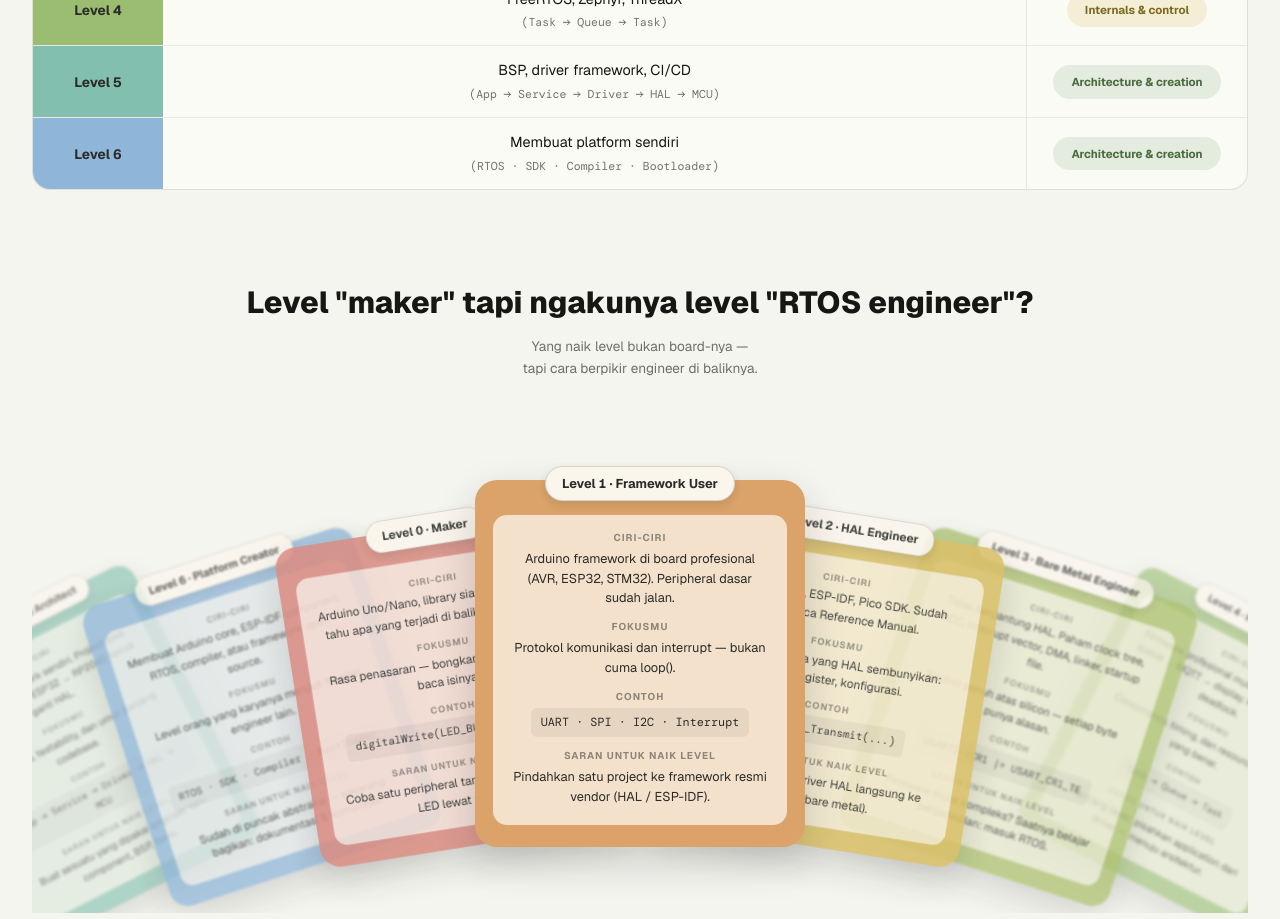
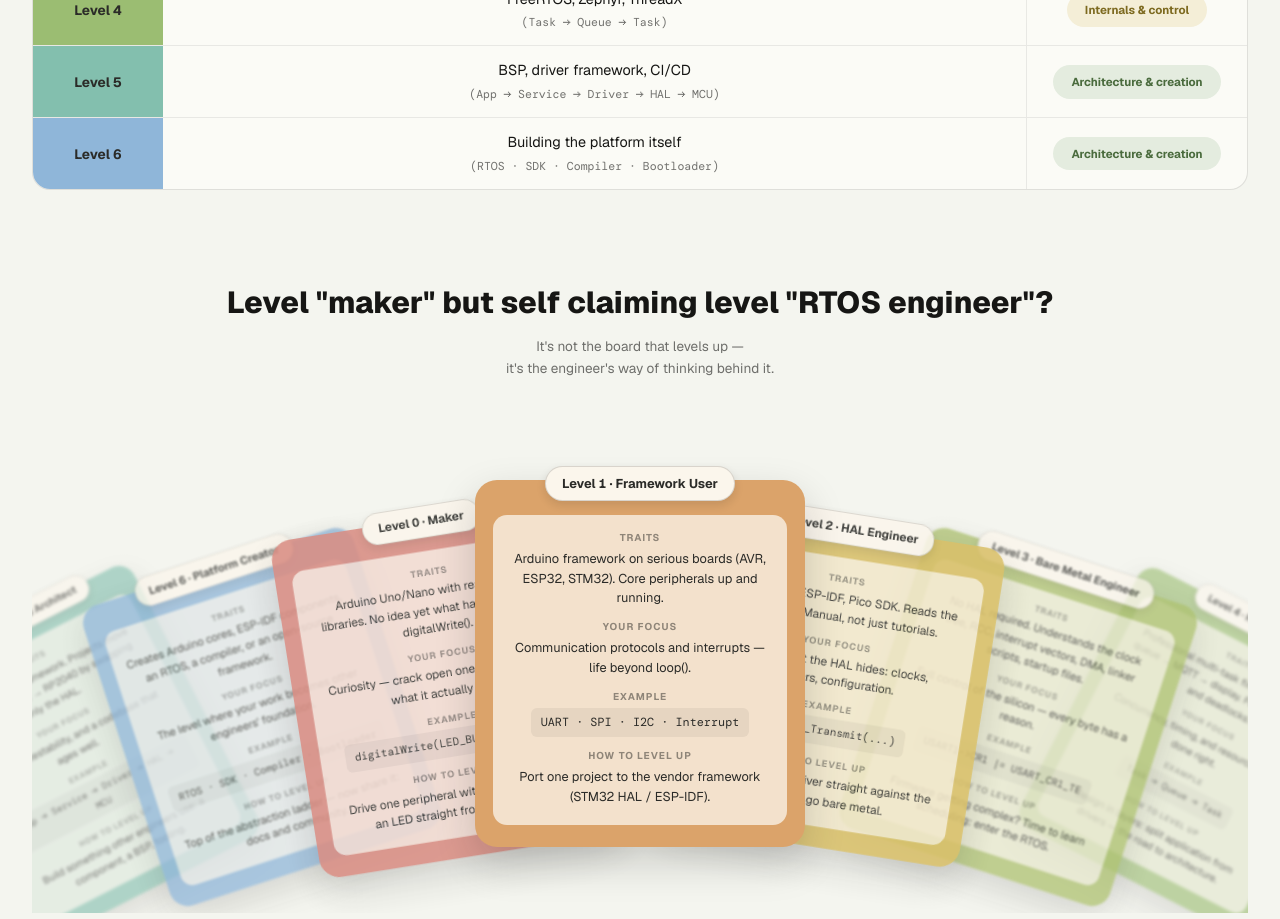
Before and after one commit to mjmokhtar/mj-portfolio, a Vue app: page /scrolls in a window 1280 px wide. Shown: the part 740-1659 px from the top of the page. Built offline with nearby package versions, Linux system fonts and the light colour scheme; no server answers; a web font is replaced by a local one.

Commit message:
new jutsu

```diff
--- a/src/components/EngineerLevelsSection.vue
+++ b/src/components/EngineerLevelsSection.vue
@@ -6,52 +6,52 @@ defineProps({ embedded: { type: Boolean, default: false } })
 const levels = [
   {
     n: 0, name: 'Maker', formula: 'digitalWrite(LED_BUILTIN, HIGH)',
-    desc: 'Mengenal embedded', cat: 'Foundation & frameworks', color: '#d98d83',
-    ciri: 'Arduino Uno/Nano, library siap pakai. Belum tahu apa yang terjadi di balik digitalWrite().',
-    fokus: 'Rasa penasaran — bongkar satu library dan baca isinya.',
-    saran: 'Coba satu peripheral tanpa library: kedipkan LED lewat register.',
+    desc: 'Getting into embedded', cat: 'Foundation & frameworks', color: '#d98d83',
+    ciri: 'Arduino Uno/Nano with ready-made libraries. No idea yet what happens behind digitalWrite().',
+    fokus: 'Curiosity — crack open one library and read what it actually does.',
+    saran: 'Drive one peripheral without a library: blink an LED straight from the registers.',
   },
   {
     n: 1, name: 'Framework User', formula: 'UART · SPI · I2C · Interrupt',
-    desc: 'Menguasai peripheral', cat: 'Foundation & frameworks', color: '#dba36a',
-    ciri: 'Arduino framework di board profesional (AVR, ESP32, STM32). Peripheral dasar sudah jalan.',
-    fokus: 'Protokol komunikasi dan interrupt — bukan cuma loop().',
-    saran: 'Pindahkan satu project ke framework resmi vendor (HAL / ESP-IDF).',
+    desc: 'Mastering peripherals', cat: 'Foundation & frameworks', color: '#dba36a',
+    ciri: 'Arduino framework on serious boards (AVR, ESP32, STM32). Core peripherals up and running.',
+    fokus: 'Communication protocols and interrupts — life beyond loop().',
+    saran: 'Port one project to the vendor framework (STM32 HAL / ESP-IDF).',
   },
   {
     n: 2, name: 'HAL Engineer', formula: 'HAL_UART_Transmit(...)',
-    desc: 'Memahami HAL', cat: 'Foundation & frameworks', color: '#d9c069',
-    ciri: 'STM32 HAL, ESP-IDF, Pico SDK. Sudah membaca Reference Manual.',
-    fokus: 'Memahami apa yang HAL sembunyikan: clock, register, konfigurasi.',
-    saran: 'Tulis ulang satu driver HAL langsung ke register (bare metal).',
+    desc: 'Understanding the HAL', cat: 'Foundation & frameworks', color: '#d9c069',
+    ciri: 'STM32 HAL, ESP-IDF, Pico SDK. Reads the Reference Manual, not just tutorials.',
+    fokus: 'Seeing what the HAL hides: clocks, registers, configuration.',
+    saran: 'Rewrite one HAL driver straight against the registers — go bare metal.',
   },
   {
     n: 3, name: 'Bare Metal Engineer', formula: 'USART1->CR1 |= USART_CR1_TE',
     desc: 'Register programming, CMSIS', cat: 'Internals & control', color: '#adc16f',
-    ciri: 'Tidak bergantung HAL. Paham clock tree, RCC, interrupt vector, DMA, linker, startup file.',
-    fokus: 'Kontrol penuh atas silicon — setiap byte punya alasan.',
-    saran: 'Firmware mulai kompleks? Saatnya belajar penjadwalan: masuk RTOS.',
+    ciri: 'No HAL required. Understands the clock tree, RCC, interrupt vectors, DMA, linker scripts, startup files.',
+    fokus: 'Full control of the silicon — every byte has a reason.',
+    saran: 'Firmware getting complex? Time to learn scheduling: enter the RTOS.',
   },
   {
     n: 4, name: 'RTOS Engineer', formula: 'Task → Queue → Task',
     desc: 'FreeRTOS, Zephyr, ThreadX', cat: 'Internals & control', color: '#9bbd72',
-    ciri: 'Firmware profesional multi-task: sensor → queue → MQTT → display. Paham priority & deadlock.',
-    fokus: 'Concurrency, timing, dan resource sharing yang benar.',
-    saran: 'Rancang layer: pisahkan application dari driver — menuju arsitektur.',
+    ciri: 'Professional multi-task firmware: sensor → queue → MQTT → display. Fluent in priorities and deadlocks.',
+    fokus: 'Concurrency, timing, and resource sharing done right.',
+    saran: 'Design in layers: split application from drivers — the road to architecture.',
   },
   {
     n: 5, name: 'Embedded Architect', formula: 'App → Service → Driver → HAL → MCU',
     desc: 'BSP, driver framework, CI/CD', cat: 'Architecture & creation', color: '#83bfae',
-    ciri: 'Membuat framework sendiri. Project bisa pindah STM32 → ESP32 → RP2040 hanya ganti HAL.',
-    fokus: 'Portabilitas, testability, dan umur panjang codebase.',
-    saran: 'Buat sesuatu yang dipakai engineer lain: component, BSP, tools.',
+    ciri: 'Builds their own framework. Projects move STM32 → ESP32 → RP2040 by swapping only the HAL.',
+    fokus: 'Portability, testability, and a codebase that ages well.',
+    saran: 'Build something other engineers use: a component, a BSP, tooling.',
   },
   {
     n: 6, name: 'Platform Creator', formula: 'RTOS · SDK · Compiler · Bootloader',
-    desc: 'Membuat platform sendiri', cat: 'Architecture & creation', color: '#8fb6d9',
-    ciri: 'Membuat Arduino core, ESP-IDF component, RTOS, compiler, atau framework open source.',
-    fokus: 'Level orang yang karyanya menjadi fondasi engineer lain.',
-    saran: 'Sudah di puncak abstraksi — sekarang bagikan: dokumentasi & komunitas.',
+    desc: 'Building the platform itself', cat: 'Architecture & creation', color: '#8fb6d9',
+    ciri: 'Creates Arduino cores, ESP-IDF components, an RTOS, a compiler, or an open-source framework.',
+    fokus: 'The level where your work becomes other engineers\' foundation.',
+    saran: 'Top of the abstraction ladder — now share it: docs and community.',
   },
 ]
 
@@ -89,7 +89,7 @@ function cardStyle(i) {
 
       <!-- ═══ tabel level ═══ -->
       <div class="lv-table" data-aos="fade-up" data-aos-duration="1500">
-        <div class="lv-head">Level Embedded Engineer</div>
+        <div class="lv-head">Embedded Engineer Levels</div>
         <div v-for="l in levels" :key="l.n" class="lv-row">
           <div class="lv-cell-level" :style="{ background: l.color }">
             Level {{ l.n }}
@@ -110,11 +110,11 @@ function cardStyle(i) {
       <!-- ═══ carousel kartu kipas ═══ -->
       <div class="fan-block" data-aos="fade-up" data-aos-duration="2000">
         <h3 class="fan-title">
-          Level "maker" tapi ngakunya level "RTOS engineer"?
+            Level "maker" but self claiming level "RTOS engineer"?
         </h3>
         <p class="fan-sub">
-          Yang naik level bukan board-nya —<br>
-          tapi cara berpikir engineer di baliknya.
+            It's not the board that levels up —<br>
+            it's the engineer's way of thinking behind it.
         </p>
 
         <div class="fan-stage">
@@ -124,13 +124,13 @@ function cardStyle(i) {
             @click="active = i">
             <span class="fc-pill">Level {{ l.n }} · {{ l.name }}</span>
             <div class="fc-panel">
-              <p class="fc-label">Ciri-ciri</p>
+              <p class="fc-label">Traits</p>
               <p class="fc-text">{{ l.ciri }}</p>
-              <p class="fc-label">Fokusmu</p>
+              <p class="fc-label">Your focus</p>
               <p class="fc-text">{{ l.fokus }}</p>
-              <p class="fc-label">Contoh</p>
+              <p class="fc-label">Example</p>
               <p class="fc-code">{{ l.formula }}</p>
-              <p class="fc-label">Saran untuk naik level</p>
+              <p class="fc-label">How to level up</p>
               <p class="fc-text">{{ l.saran }}</p>
             </div>
           </article>
@@ -138,11 +138,11 @@ function cardStyle(i) {
 
         <!-- kontrol -->
         <div class="fan-nav">
-          <button class="fn-btn" @click="prev" aria-label="Level sebelumnya">‹</button>
+          <button class="fn-btn" @click="prev" aria-label="Previous level">‹</button>
           <span v-for="(l, i) in levels" :key="l.n"
             class="fn-dot" :class="{ on: i === active }"
             @click="active = i" />
-          <button class="fn-btn" @click="next" aria-label="Level berikutnya">›</button>
+          <button class="fn-btn" @click="next" aria-label="Next level">›</button>
         </div>
       </div>
 
```
